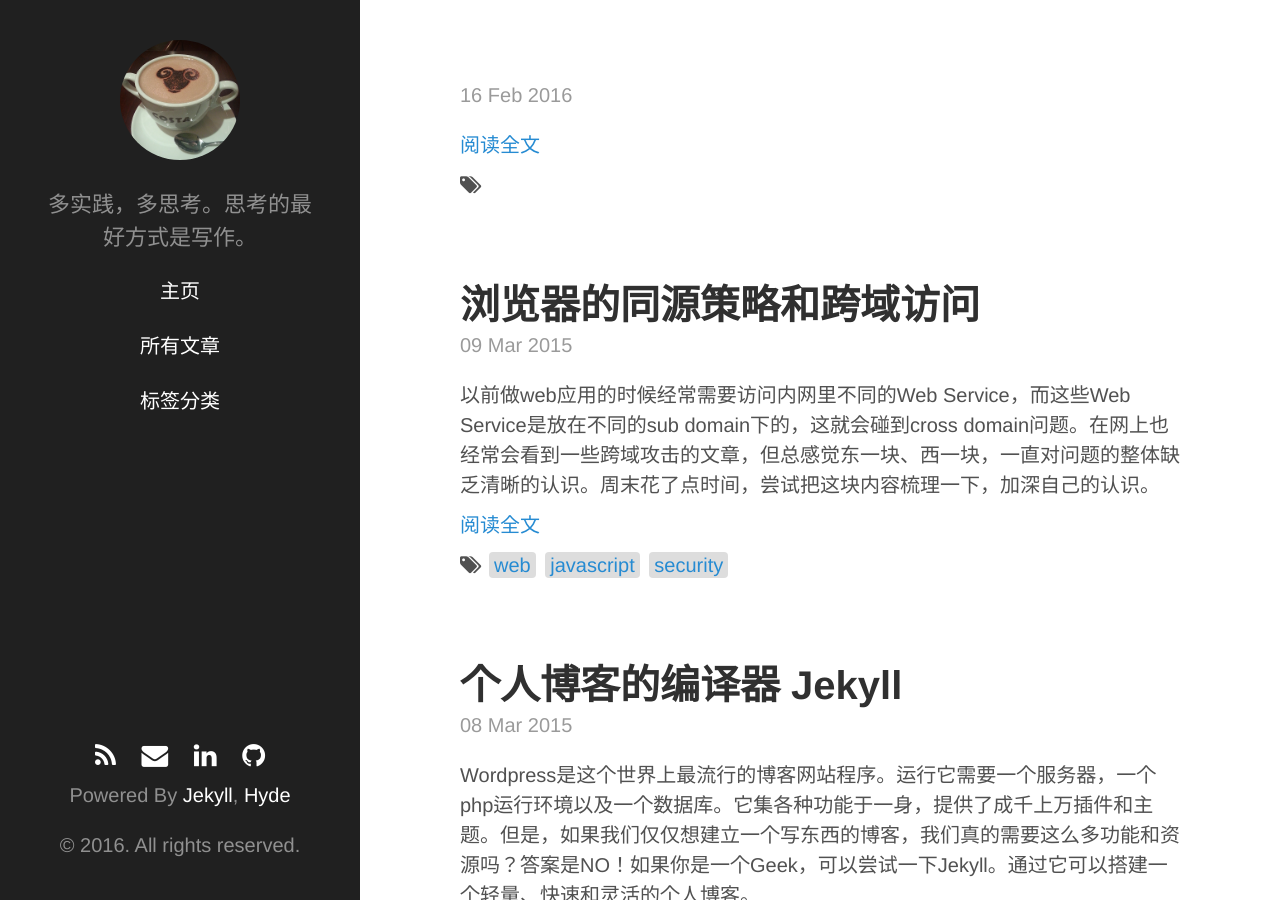
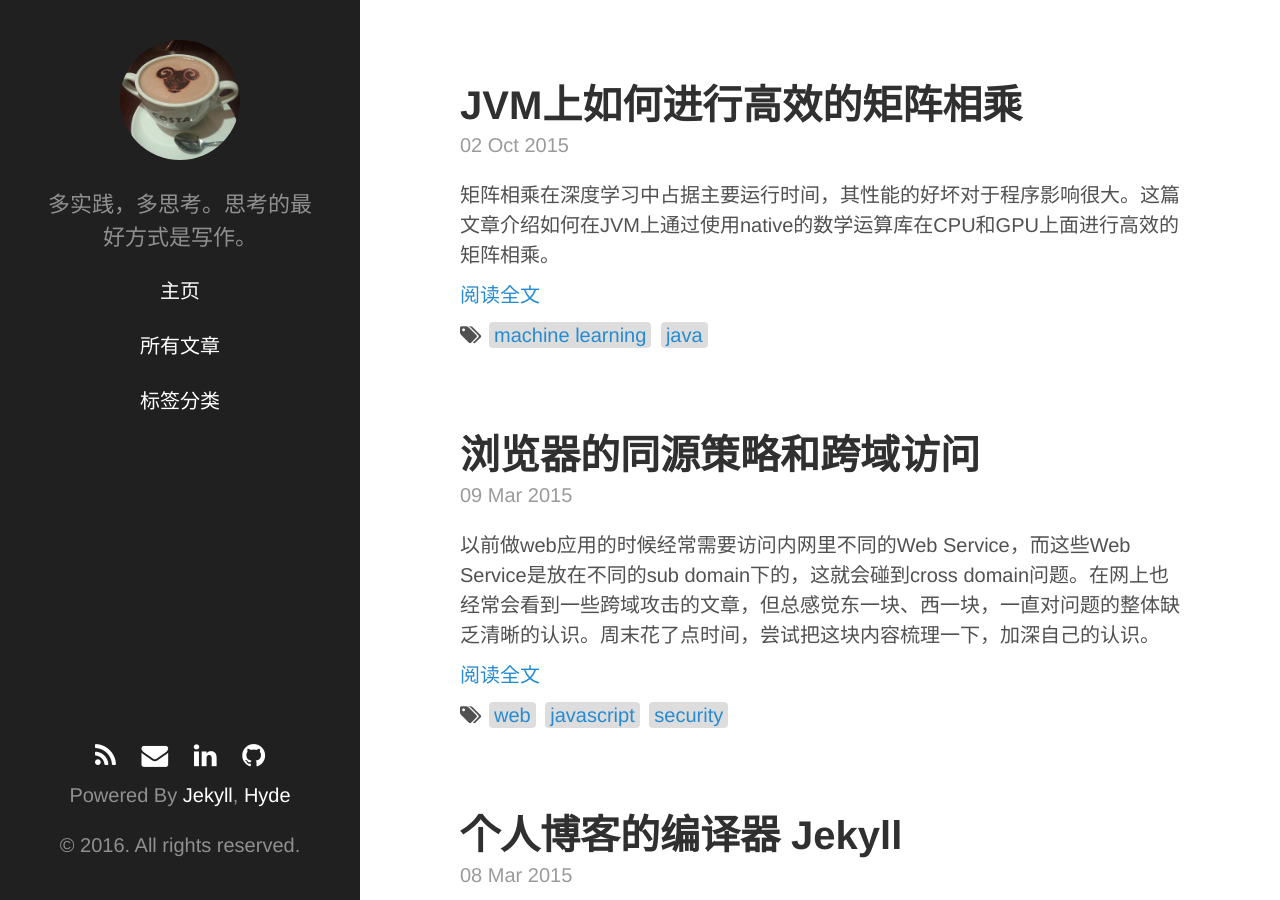
Before and after one commit to yiheng/yiheng.github.io, a Jekyll site: the page built from index.html, in a window 1280 px wide and 900 px high. Built offline with Jekyll 4.4.1, drawn with Linux system fonts in a browser that asks for light colours; some web fonts are replaced; Markdown is read by kramdown in place of the engine named in the settings; the list of posts is cut into pages by our own code; some of the changed lines change nothing that is shown.

Commit message:
update post java-blas

```diff
--- a/_posts/2015-10-02-java-blas.md
+++ b/_posts/2015-10-02-java-blas.md
@@ -1,41 +1,118 @@
 ---
 layout: post
 title: JVM上如何进行高效的矩阵相乘
-abstract: 矩阵相乘在深度学习中占据主要运行时间，其性能的好坏对于程序影响很大。这篇文章介绍如何在JVM上通过使用native的数学运算库进行高效的矩阵相乘。
-tags:机器学习，Java
+abstract: 矩阵相乘在深度学习中占据主要运行时间，其性能的好坏对于程序影响很大。这篇文章介绍如何在JVM上通过使用native的数学运算库在CPU和GPU上面进行高效的矩阵相乘。
+tags: [machine learning, java]
 ---
-在神经网络中，矩阵相乘往往占据了70%以上的时间。矩阵相乘不仅仅被用在全连接层，在[这篇文章](http://petewarden.com/2015/04/20/why-gemm-is-at-the-heart-of-deep-learning/)中，介绍了怎样利用矩阵相乘进行卷积运算。可以说矩阵相乘是深度学习的核心。
 
-在不同的平台上，业界早已经有了比较成熟的高效矩阵相乘的实现，例如MKL，OpenBLAS，clBLAS，CUBLAS等。
+在神经网络中，矩阵相乘往往占据了70%以上的时间。矩阵相乘不仅仅被用在全连接层，在[这篇文章](http://petewarden.com/2015/04/20/why-gemm-is-at-the-heart-of-deep-learning/)中，还介绍了怎样利用矩阵相乘进行卷积运算。可以说矩阵相乘是深度学习的核心。
 
-对于矩阵相乘的性能优化，采用的方式包括使用SIMD指令、多线程和Cache访问优化。
+对于矩阵相乘进行性能优化，可以采用包括使用SIMD指令、多线程和Cache访问优化等方法。
 
-从性能的角度，目前JVM上还没有与上面相媲美的实现。所以，通常的玩法是通过JNI调用这些native的库。
+在不同的平台上，业界早已经有了比较成熟的高效矩阵相乘的实现，例如MKL，OpenBLAS，clBLAS，cuBLAS等。
+
+从性能的角度，目前JVM上还没有与以上这些相媲美的实现。所以，一种玩法是通过JNI调用这些native的库。
 
 [netlib-java](https://github.com/fommil/netlib-java)就是这么玩的。它提供一组标准的线性代数运算接口(BLAS, LAPACK, ARPACK)，如果本地安装了支持这些接口的native库，它会直接使用这些高效的native库进行计算，否则使用一个JVM的版本进行计算。
 
 目前Spark就是使用netlib-java进行线性代数运算。
 
-矩阵相乘在netlib里的方法名称是gemm（General Matrix to Matrix Multiplication）。分成双精度（dgemm）和单精度（sgemm）两个版本，这两个版本的参数是一致的，只不过是double和float的区别。
+矩阵相乘的方法名称是gemm（General Matrix to Matrix Multiplication）。分成双精度（dgemm）和单精度（sgemm）两个版本，这两个版本的参数是一致的，只不过在一些参数类型上是double和float的区别。
 
-以mkl为例，在JVM上使用netlib-java。假设intel的安装文件在/opt/intel下面
+这里以mkl为例，介绍在JVM上如何使用netlib-java。[MKL](https://software.intel.com/en-us/intel-mkl) 是Intel开发的在x86 CPU上最快和使用最为广泛的数学运算库。假设MKL的安装在<code>/opt/intel</code>下面
 
-1. netlib-java会寻找blas和lapack的动态库，所以要在/usr/lib/下面创建名为libblas.so和liblapack.so的软连接。
+* netlib-java会寻找blas和lapack的动态库，所以要在/usr/lib/下面创建名为libblas.so和liblapack.so的软连接。
+<pre style="overflow:auto;word-wrap:inherit;white-space:pre;">
 <code>sudo ln -sf /opt/intel/mkl/lib/intel64/libmkl_rt.so /usr/lib/libblas.so</code>
 <code>sudo ln -sf /opt/intel/mkl/lib/intel64/libmkl_rt.so /usr/lib/libblas.so.3</code>
 <code>sudo ln -sf /opt/intel/mkl/lib/intel64/libmkl_rt.so /usr/lib/liblapack.so</code>
 <code>sudo ln -sf /opt/intel/mkl/lib/intel64/libmkl_rt.so /usr/lib/liblapack.so.3</code>
+</pre>
 
-2. 将mkl的lib路径加入ld.conf，使得操作系统载入mkl的动态库
-<code>sudo echo -e '/opt/intel/mkl/lib/intel64\n/opt/intel/lib/intel64' >/etc/ld.so.conf.d/libblas.conf </code><br>
-<code>sudo ldconfig</code><br>
+* 将mkl的lib路径加入ld.conf，使得操作系统载入mkl的动态库
+<pre style="overflow:auto;word-wrap:inherit;white-space:pre;">
+<code>sudo echo -e '/opt/intel/mkl/lib/intel64\n/opt/intel/lib/intel64'>/etc/ld.so.conf.d/libblas.conf</code>
+<code>sudo ldconfig</code>
+</pre>
 
-3. 加入netlib-java的依赖
+* 在maven项目的pom.xml文件中加入netlib-java的依赖
+{% highlight XML %}
 <dependency>
-  <groupId>com.github.fommil.netlib</groupId>
+    <groupId>com.github.fommil.netlib</groupId>
     <artifactId>all</artifactId>
-      <version>1.1.2</version>
-        <type>pom</type>
-        </dependency>
+    <version>1.1.2</version>
+    <type>pom</type>
+</dependency>
+{% endhighlight %}
 
-4. 代码示例
+* 代码示例（一个2 x 3的矩阵乘以3 x 2的矩阵）
+{% highlight Java %}
+import com.github.fommil.netlib.BLAS;
+import static com.github.fommil.netlib.BLAS.getInstance;
+public class BlasDemo {
+    public static void main(String[] args) {
+        BLAS blas = getInstance();
+
+        // 2 x 3 matrix
+        //   1.0 3.0 5.0
+        //   2.0 4.0 6.0
+        double[] A = {1.0, 2.0, 3.0, 4.0, 5.0, 6.0};
+
+        // 3 x 2 matrix
+        //   6.0 3.0
+        //   5.0 2.0
+        //   4.0 1.0
+        double[] B = {6.0, 5.0, 4.0, 3.0, 2.0, 1.0};
+
+        double[] C = new double[4];
+
+        int m = 2;
+        int n = 2;
+        int k = 3;
+        double alpha = 1.0;
+        int lda = 2;
+        int ldb = 3;
+        double beta = 0.0;
+        int ldc = 2;
+
+        blas.dgemm(
+            "N", "N",
+            m, n, k,
+            alpha, A, lda, B, ldb,
+            beta, C, ldc
+        );
+
+        for(int y = 0; y < 2; y++) {
+            for(int x = 0; x < 2; x++) {
+                System.out.print(C[x + y * ldc] + " ");
+            }
+            System.out.println();
+        }
+    }
+}
+{% endhighlight %}
+
+当第一次看到gemm的参数时，感到有点云里雾里。这里对这几个参数做一些简单的说明：
+
+* 这个API进行的是 C = alpha * A * B + beta * C的运算，A是个m x k的矩阵，B是一个k x n的矩阵。
+
+* A，B，C的数据放在数组里。这里要注意的是，**矩阵默认是以column major（先列后行）的形式存储的**。这是因为最早gemm是在Fortran上提出的，Fortran的二维数组是先列后行，这和现在的C和Java都不一样。
+
+* 第一个和第二个字符串参数表示A，B是否需要要转置（“T”）还是不转置（“N”）成为指定形状（m x k，k x n）的矩阵。当为“T”时，相当于矩阵按照row marjor（先行后列）来存了。
+
+* lda，ldb，ldc是指存储不连续的维度上两个相邻的元素的存储间隔。举个栗子，对于一个m x n的矩阵A，当不转置的时候，由于默认是column-major，数组中的元素会按照列顺序去填，填满一列再填下一列。所以存储不连续的维度是行，这样行上面两个相邻元素实际间隔lda就是一个m。如果是转置的，即A转置后才是m x k的矩阵，数组中的元素先填行，填完一行再填下一行。这样存储不连续的维度是列，lda也就是k了。
+
+netlib-java也可以和**GPU**整合。可以参考[这篇文章](https://github.com/fommil/netlib-java/wiki/NVBLAS)。简单的说，只要配置环境不需要改代码
+
+* 安装cublas和blas，在debian / ubuntu上
+<pre style="overflow:auto;word-wrap:inherit;white-space:pre;">
+<code>sudo apt-get install cublas blas</code>
+</pre>
+
+* 创建NVBLAS配置文件，指定矩阵在GPU上如何运算（见[示例](http://docs.nvidia.com/cuda/nvblas/)）
+
+* 修改环境变量
+<pre style="overflow:auto;word-wrap:inherit;white-space:pre;">
+<code>export LD_LIBRARY_PATH=PATH_TO_CUBLAS/lib64:PATH_TO_SYSTEM_BLAS</code>
+<code>export LD_PRELOAD=libnvblas.so</code>
+</pre>
```
